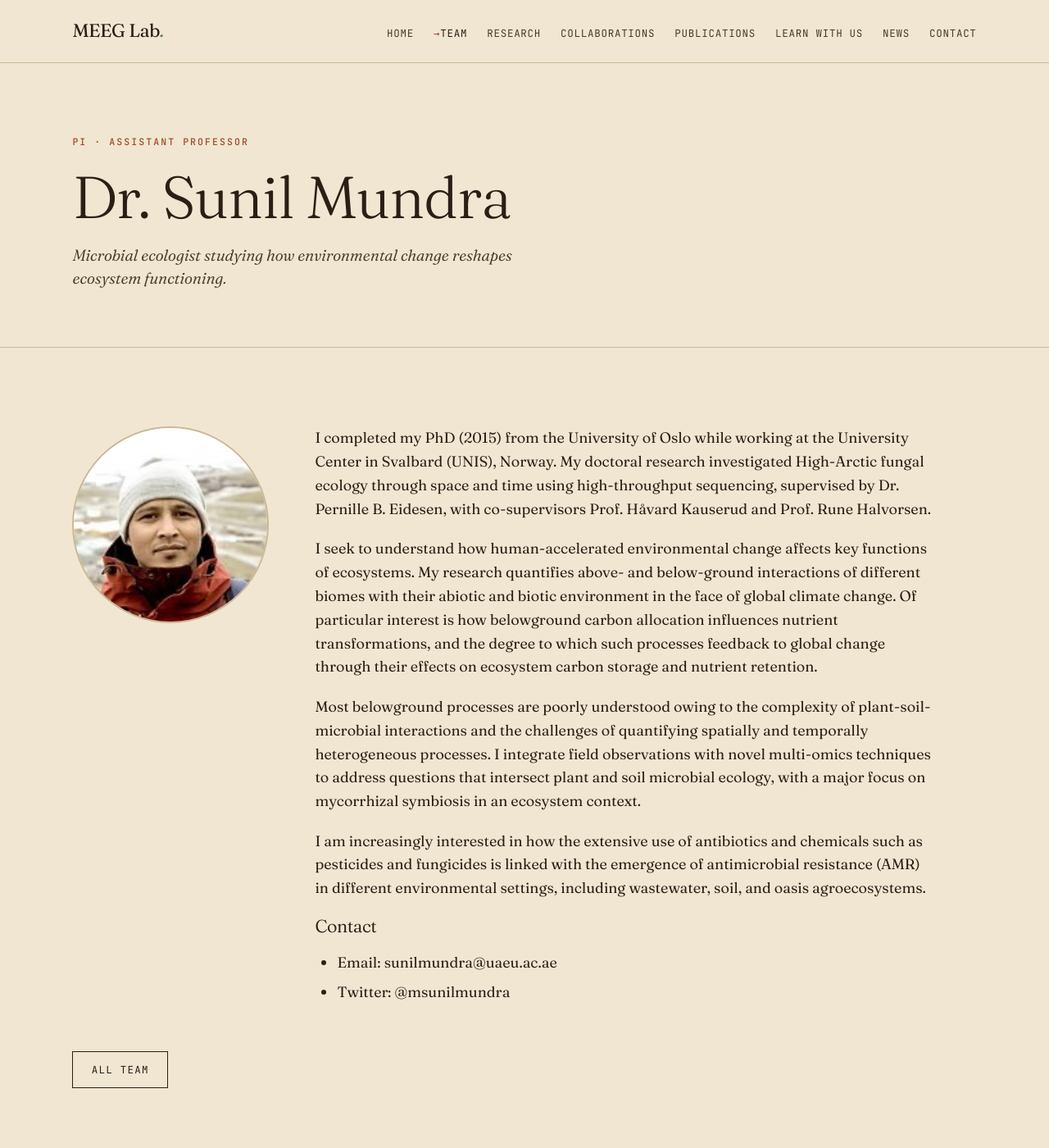
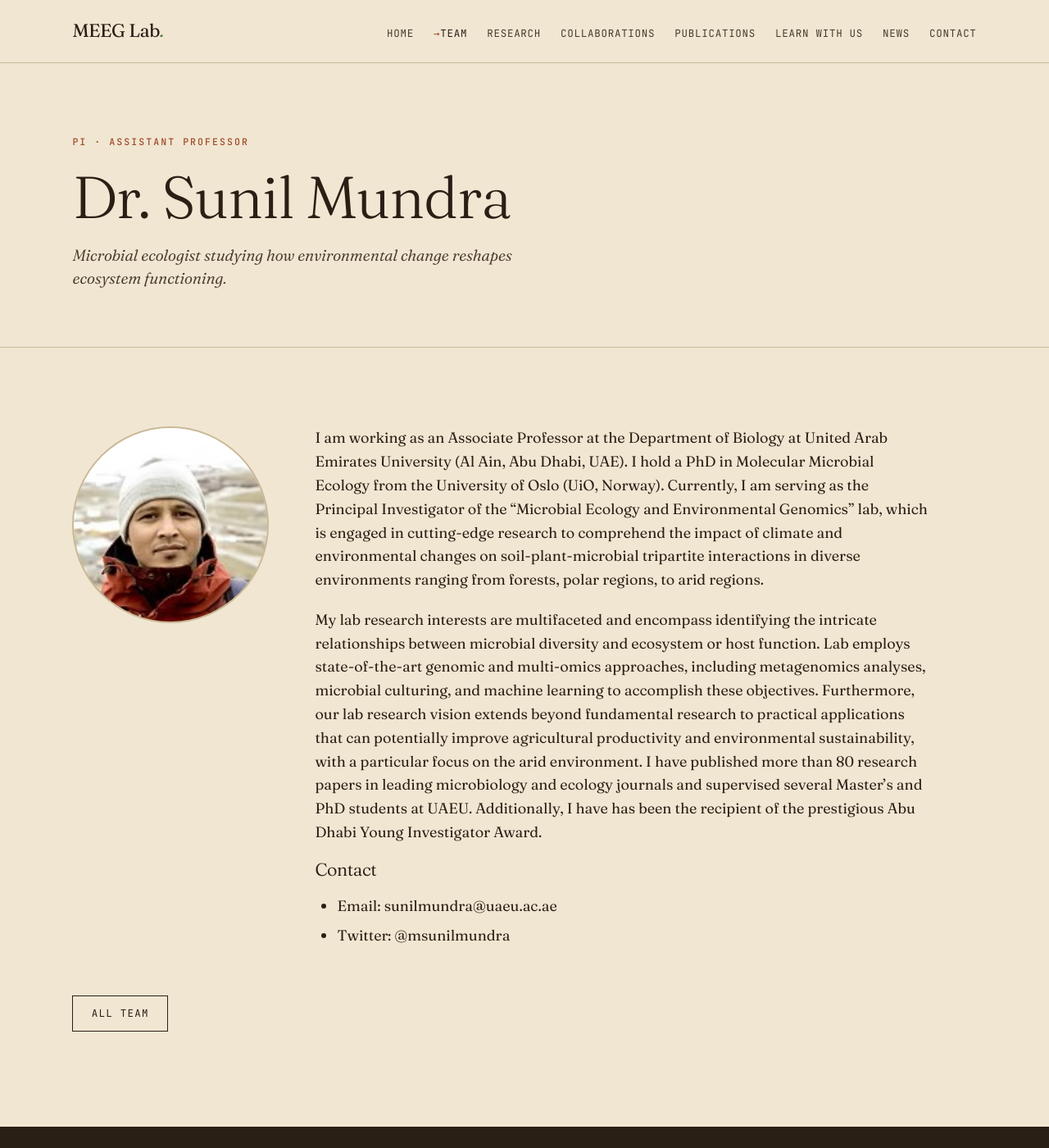
Before and after one commit to meeg-lab/meeg-lab.github.io, a Jekyll site: the page built from _team/sunil-mundra.md, in a window 1280 px wide and 1400 px high. Shown: the whole window at 82% size. Built offline with Jekyll 4.4.1, drawn with Linux system fonts in a browser that asks for light colours.

Commit message:
Update sunil-mundra.md

```diff
--- a/_team/sunil-mundra.md
+++ b/_team/sunil-mundra.md
@@ -9,10 +9,6 @@
 order: 1
 ---
 
-I completed my PhD (2015) from the University of Oslo while working at the University Center in Svalbard (UNIS), Norway. My doctoral research investigated High-Arctic fungal ecology through space and time using high-throughput sequencing, supervised by Dr. Pernille B. Eidesen, with co-supervisors Prof. Håvard Kauserud and Prof. Rune Halvorsen.
+I am working as an Associate Professor at the Department of Biology at United Arab Emirates University (Al Ain, Abu Dhabi, UAE). I hold a PhD in Molecular Microbial Ecology from the University of Oslo (UiO, Norway). Currently, I am serving as the Principal Investigator of the “Microbial Ecology and Environmental Genomics” lab, which is engaged in cutting-edge research to comprehend the impact of climate and environmental changes on soil-plant-microbial tripartite interactions in diverse environments ranging from forests, polar regions, to arid regions.
 
-I seek to understand how human-accelerated environmental change affects key functions of ecosystems. My research quantifies above- and below-ground interactions of different biomes with their abiotic and biotic environment in the face of global climate change. Of particular interest is how belowground carbon allocation influences nutrient transformations, and the degree to which such processes feedback to global change through their effects on ecosystem carbon storage and nutrient retention.
-
-Most belowground processes are poorly understood owing to the complexity of plant-soil-microbial interactions and the challenges of quantifying spatially and temporally heterogeneous processes. I integrate field observations with novel multi-omics techniques to address questions that intersect plant and soil microbial ecology, with a major focus on mycorrhizal symbiosis in an ecosystem context.
-
-I am increasingly interested in how the extensive use of antibiotics and chemicals such as pesticides and fungicides is linked with the emergence of antimicrobial resistance (AMR) in different environmental settings, including wastewater, soil, and oasis agroecosystems.
+My lab research interests are multifaceted and encompass identifying the intricate relationships between microbial diversity and ecosystem or host function. Lab employs state-of-the-art genomic and multi-omics approaches, including metagenomics analyses, microbial culturing, and machine learning to accomplish these objectives. Furthermore, our lab research vision extends beyond fundamental research to practical applications that can potentially improve agricultural productivity and environmental sustainability, with a particular focus on the arid environment. I have published more than 80 research papers in leading microbiology and ecology journals and supervised several Master’s and PhD students at UAEU. Additionally, I have has been the recipient of the prestigious Abu Dhabi Young Investigator Award.
```
